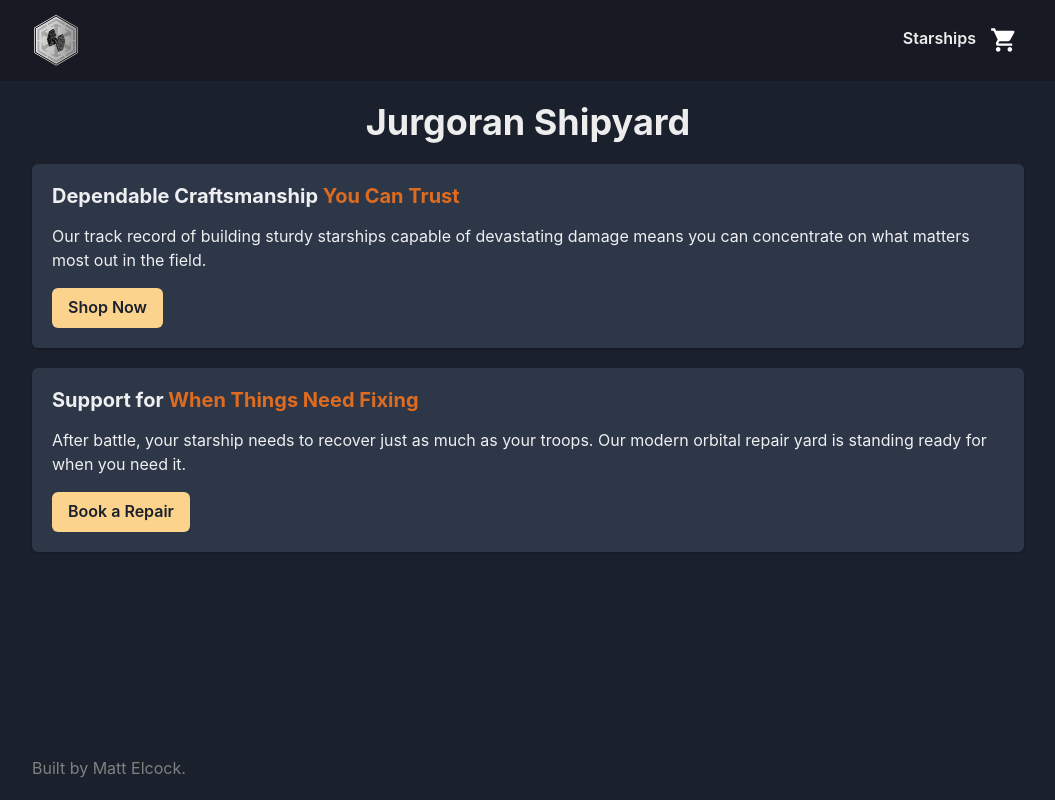
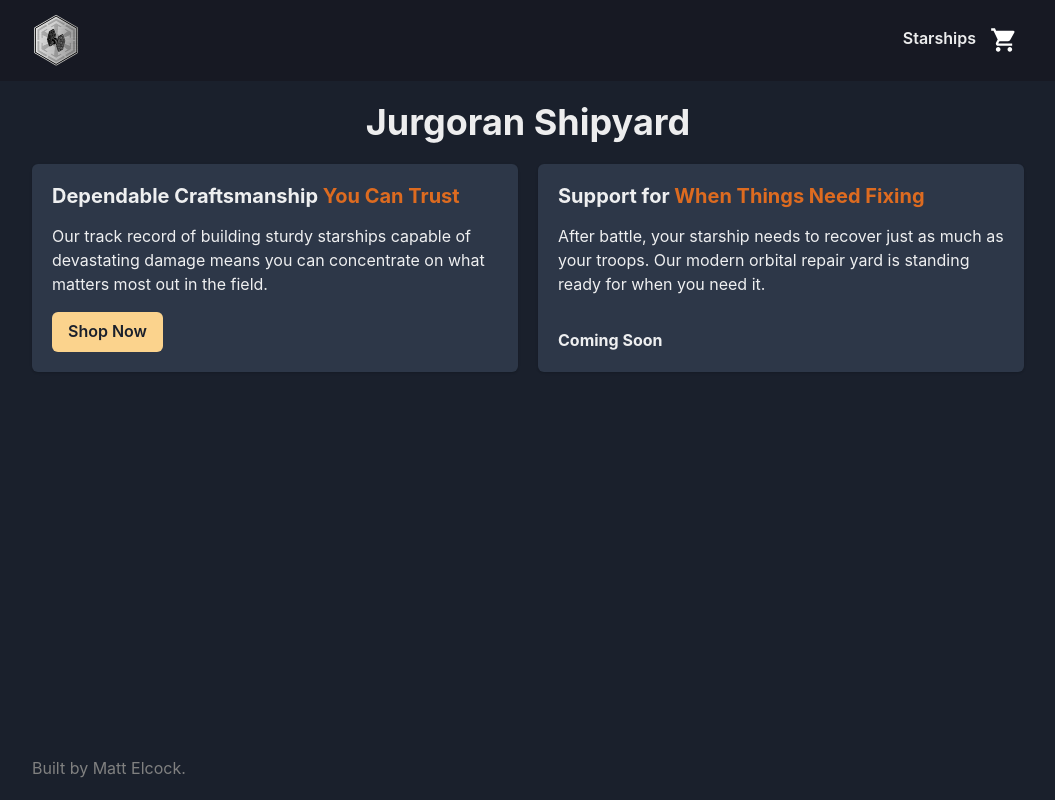
Before and after one commit to MattElcock/Jurgoran-Shipyard, a Next.js app in the folder frontend/: page / in a window 1280 px wide. Shown: the whole page, without its empty margins (112-1167 px from the left). Built offline with nearby package versions, Linux system fonts and the light colour scheme.

Commit message:
refactor: homepage desktop

```diff
--- a/frontend/src/pages/index.tsx
+++ b/frontend/src/pages/index.tsx
@@ -1,6 +1,16 @@
-import { Box, Stack, Heading, Text, Center } from "@chakra-ui/react";
-import Head from "next/head";
-import { LinkCard } from "components/LinkCard";
+import {
+  Box,
+  Stack,
+  Heading,
+  Text,
+  Center,
+  CardHeader,
+  Card,
+  CardBody,
+  CardFooter,
+} from '@chakra-ui/react'
+import Head from 'next/head'
+import { LinkCard } from 'components/LinkCard'
 
 const Homepage = () => {
   return (
@@ -8,16 +18,20 @@ const Homepage = () => {
       <Head>
         <title>Home | Jurgoran Shipyard</title>
       </Head>
-      <Box>
       <Stack spacing={5}>
         <Center>
           <Heading size="xl">Jurgoran Shipyard</Heading>
         </Center>
-
+        <Box
+          display="grid"
+          gridTemplateRows={{ base: '1fr 1fr', md: '1fr' }}
+          gridTemplateColumns={{ base: '1fr', md: '1fr 1fr' }}
+          gap={5}
+        >
           <LinkCard
             title={
               <>
-                Dependable Craftsmanship{" "}
+                Dependable Craftsmanship{' '}
                 <Text as="span" color="orange.500">
                   You Can Trust
                 </Text>
@@ -29,23 +43,34 @@ const Homepage = () => {
             linkText="Shop Now"
             href="/shop/starships"
           />
-          <LinkCard
-            title={
+          <Card>
+            <CardHeader paddingBottom={2}>
+              <Heading size="md">
+                {
                   <>
-                Support for{" "}
+                    Support for{' '}
                     <Text as="span" color="orange.500">
                       When Things Need Fixing
                     </Text>
                   </>
                 }
-            content="After battle, your starship needs to recover just as much as your troops. Our modern orbital repair yard is standing ready for when you need it."
-            linkText="Book a Repair"
-            href="/repairs"
-          />
+              </Heading>
+            </CardHeader>
+            <CardBody paddingY={2}>
+              <Text>
+                After battle, your starship needs to recover just as much as
+                your troops. Our modern orbital repair yard is standing ready
+                for when you need it.
+              </Text>
+            </CardBody>
+            <CardFooter paddingTop={2}>
+              <Text fontWeight="bold">Coming Soon</Text>
+            </CardFooter>
+          </Card>
+        </Box>
       </Stack>
-      </Box>
     </>
-  );
-};
+  )
+}
 
-export default Homepage;
+export default Homepage
```
Lines whose indentation alone changed are shown as unchanged.
